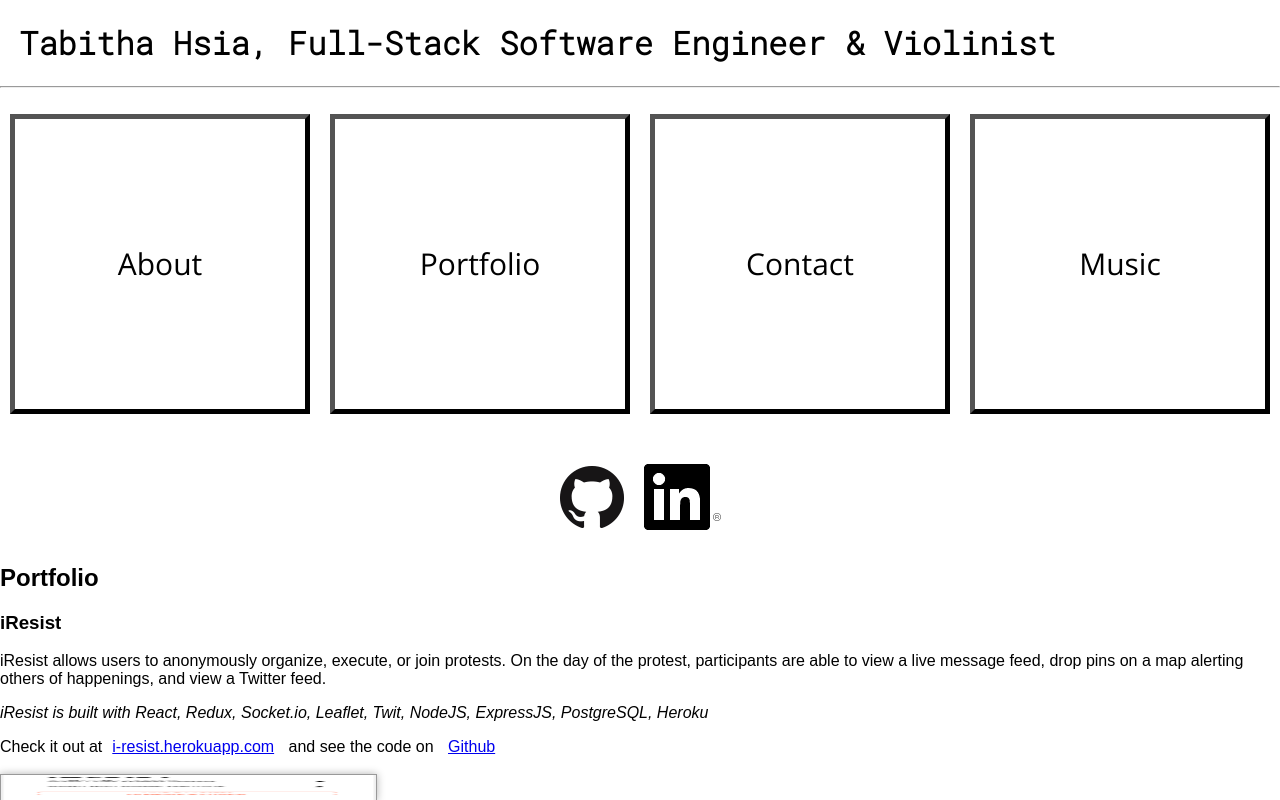
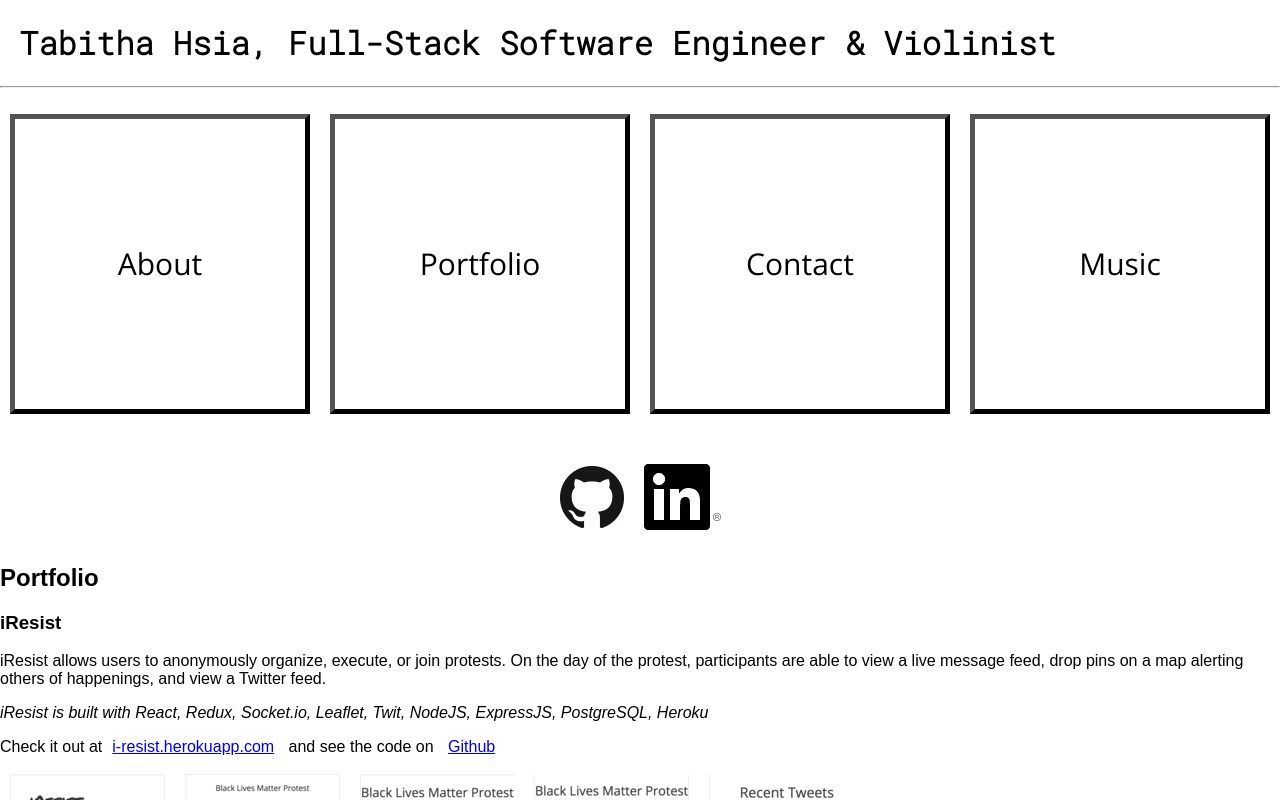
Before and after one commit to tabithahsia/Portfolio, a React (Create React App) app: page / in a window 1280 px wide. Both pictures are taken after a click on the button "Portfolio". Shown: the top 800 px of the page. Built offline with nearby package versions, Linux system fonts and the light colour scheme.

Commit message:
Update Portfolio.jsx

```diff
--- a/src/Components/Portfolio.jsx
+++ b/src/Components/Portfolio.jsx
@@ -57,7 +57,6 @@ class Portfolio extends React.Component {
         <span> Check it out at<a href="https://i-resist.herokuapp.com" target="_blank" rel="noopener noreferrer">i-resist.herokuapp.com</a> and see the code on <a href="https://github.com/iResist/iResist" target="_blank" rel="noopener noreferrer" >Github</a></span>
         <br></br>
         <br></br>
-        <input type="image" src={iResistProtests} alt="iResistProtests" />
         <a target="_blank" href={iResistProtestsLarge}><img src={iResistProtests} alt="iResist Protests" /></a>
         <a target="_blank" href={iResistProtestInfoLarge} rel="noopener"><img src={iResistProtestInfo} alt="iResist Protests Info" /></a>
         <a target="_blank" href={iResistMapLarge} rel="noopener"><img src={iResistMap} alt="iResist Map" /></a>
```
